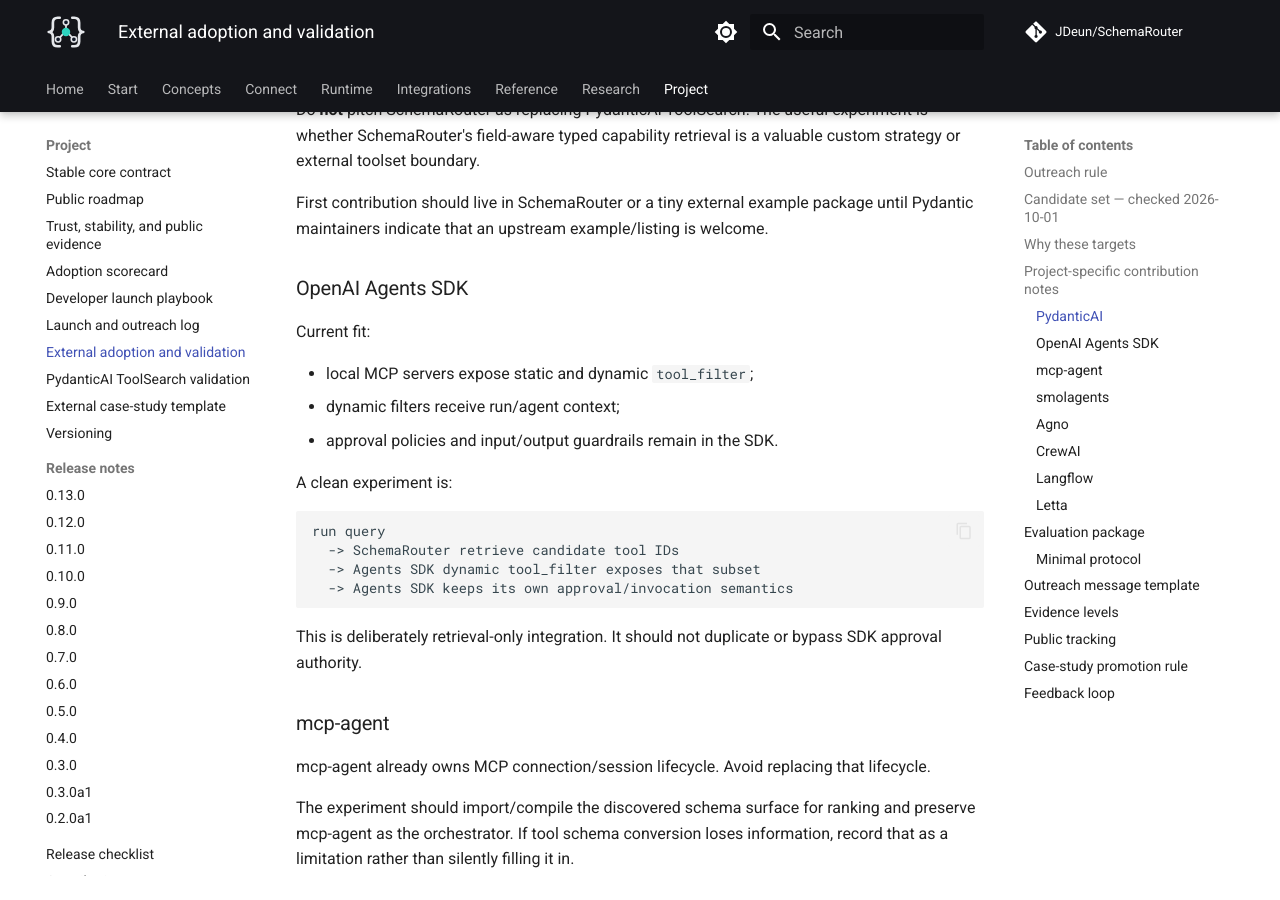
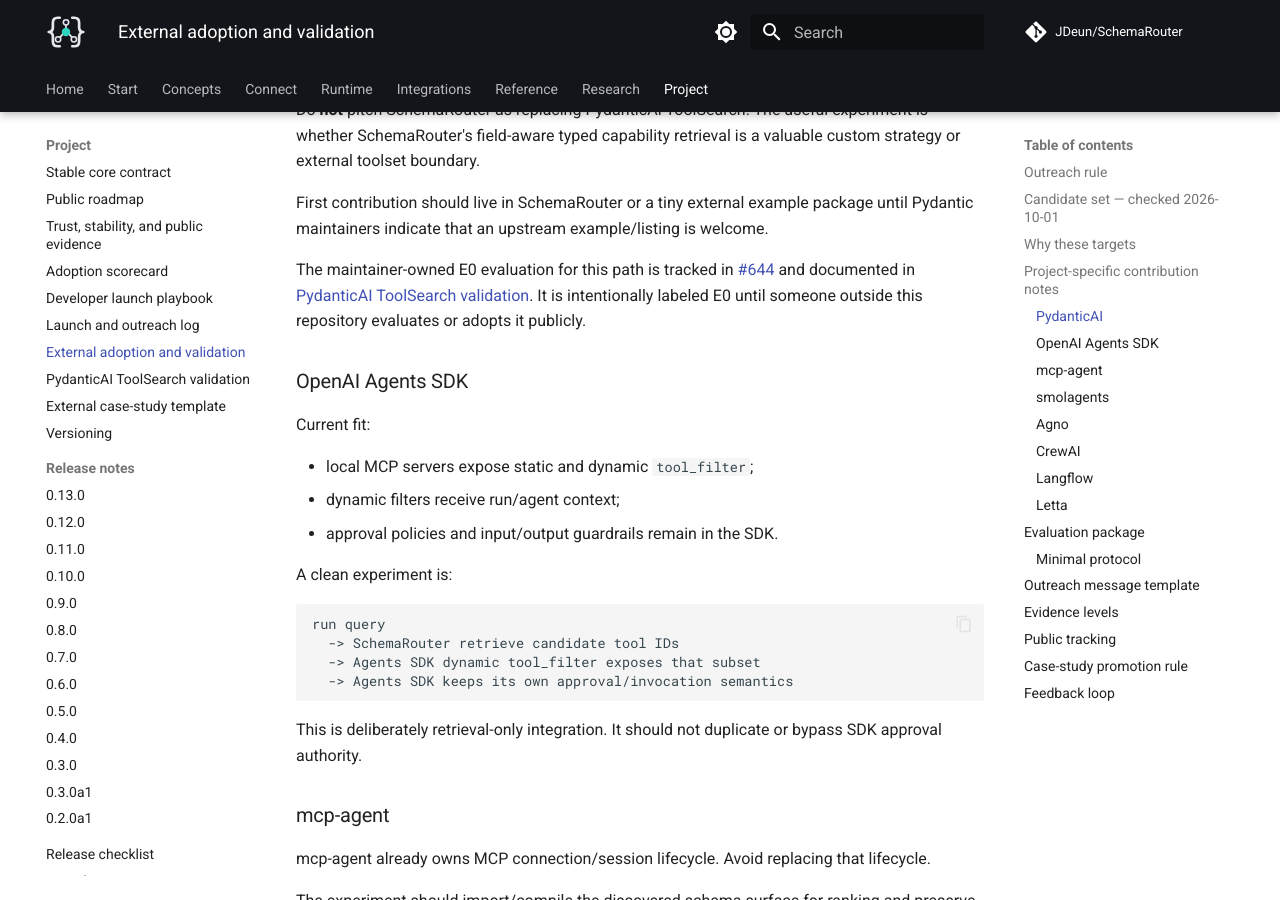
Before and after one commit to JDeun/SchemaRouter, an MkDocs documentation site: the page built from docs/project/external-adoption.md, in a window 1280 px wide and 900 px high, scrolled down 2561 px. Built offline with MkDocs 1.6.1 and Material for MkDocs 9.7.7, drawn with Linux system fonts in a browser that asks for light colours; comment, search, counter and statistics services are not loaded; some of the changed text lies outside the part shown.

Commit message:
docs: track PydanticAI evaluation as E0 evidence

```diff
--- a/docs/project/external-adoption.md
+++ b/docs/project/external-adoption.md
@@ -66,6 +66,11 @@
 
 First contribution should live in SchemaRouter or a tiny external example package until Pydantic
 maintainers indicate that an upstream example/listing is welcome.
+
+The maintainer-owned E0 evaluation for this path is tracked in
+[#644](https://github.com/JDeun/SchemaRouter/issues/644) and documented in
+[PydanticAI ToolSearch validation](external-validation-pydanticai.md). It is intentionally labeled
+E0 until someone outside this repository evaluates or adopts it publicly.
 
 ### OpenAI Agents SDK
 
@@ -201,7 +206,8 @@
 
 | Project | Contact/evaluation URL | Level | Status | Evidence | Limitation / next action |
 | --- | --- | --- | --- | --- | --- |
-| _none yet_ | — | E0 | candidate set prepared | this page | external outreach/evaluation not yet performed |
+| PydanticAI | [#644](https://github.com/JDeun/SchemaRouter/issues/644) | E0 | maintainer-owned deterministic evaluation | [validation page](external-validation-pydanticai.md) | external review/evaluation still required |
+| _other candidates_ | — | E0 | candidate set prepared | this page | external outreach/evaluation not yet performed |
 
 Do not publish private email addresses, private conversations, or unpublished organization names.
 
```
